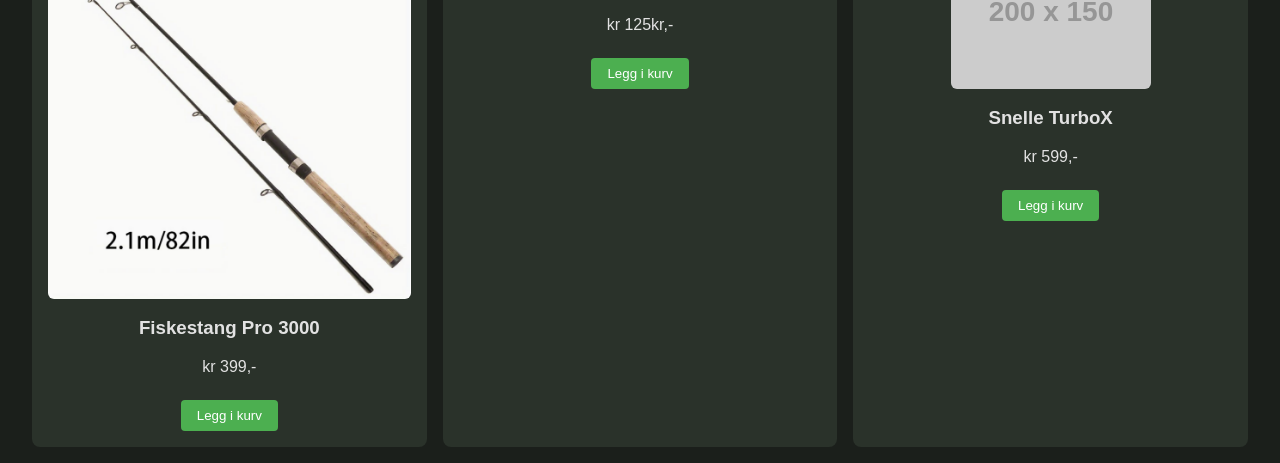
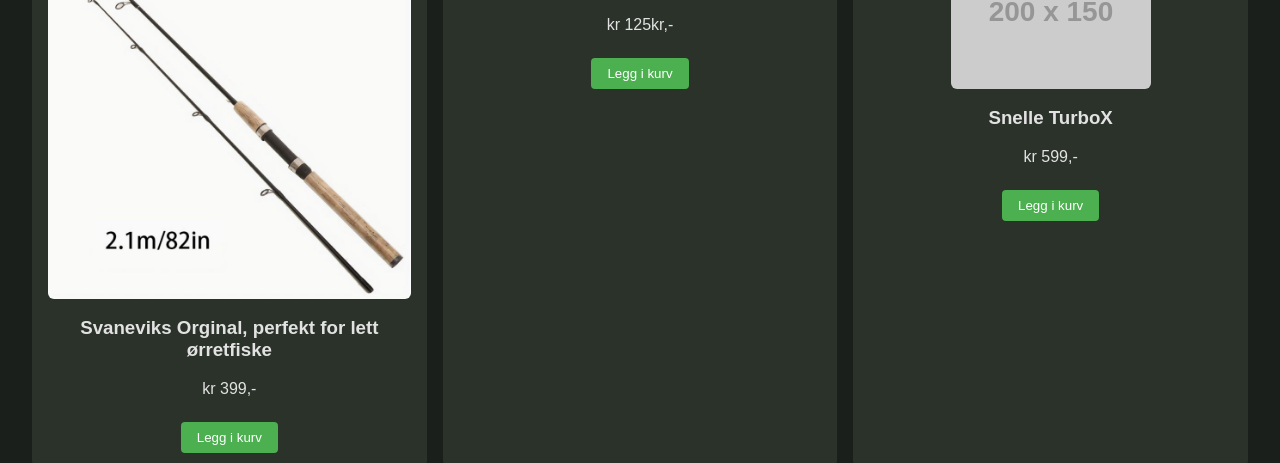
Before and after one commit to Leander7575/real-fisker, a plain HTML site: page index.html in a window 1280 px wide. Shown: the part 569-1032 px from the top of the page. Drawn offline with Linux system fonts and the light colour scheme; placeholder pictures from the web are drawn by us.

Commit message:
Update index.html

```diff
--- a/index.html
+++ b/index.html
@@ -102,7 +102,7 @@
     <div class="products">
       <div class="product">
         <img src="Fiskestang1.png" alt="Fiskestang">
-        <h3>Fiskestang Pro 3000</h3>
+        <h3>Svaneviks Orginal, perfekt for lett ørretfiske</h3>
         <p>kr 399,-</p>
         <button onclick="leggIKurv('Fiskestang Pro 3000', 799)">Legg i kurv</button>
       </div>
```
